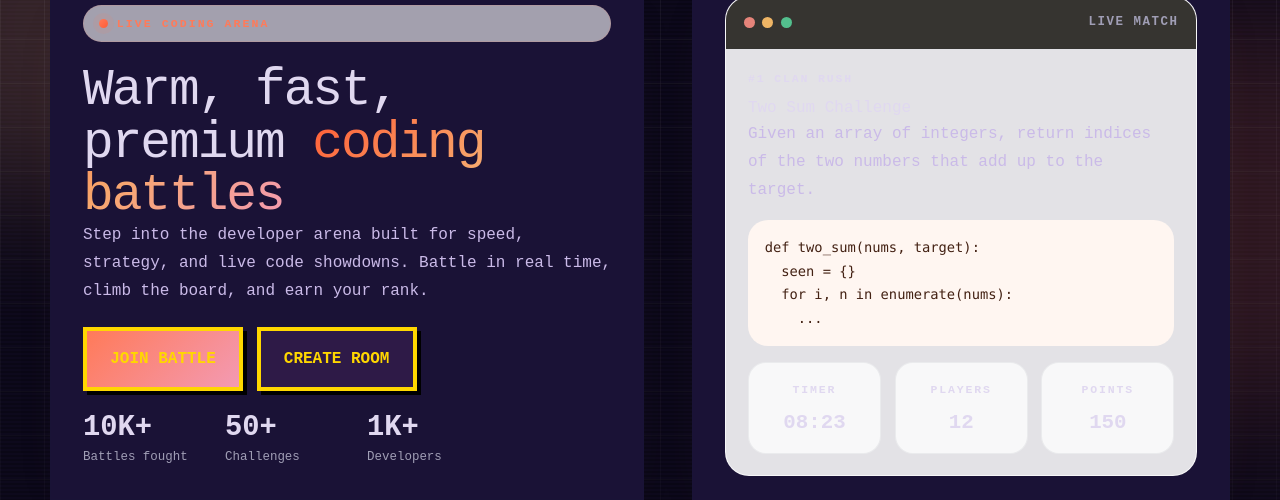
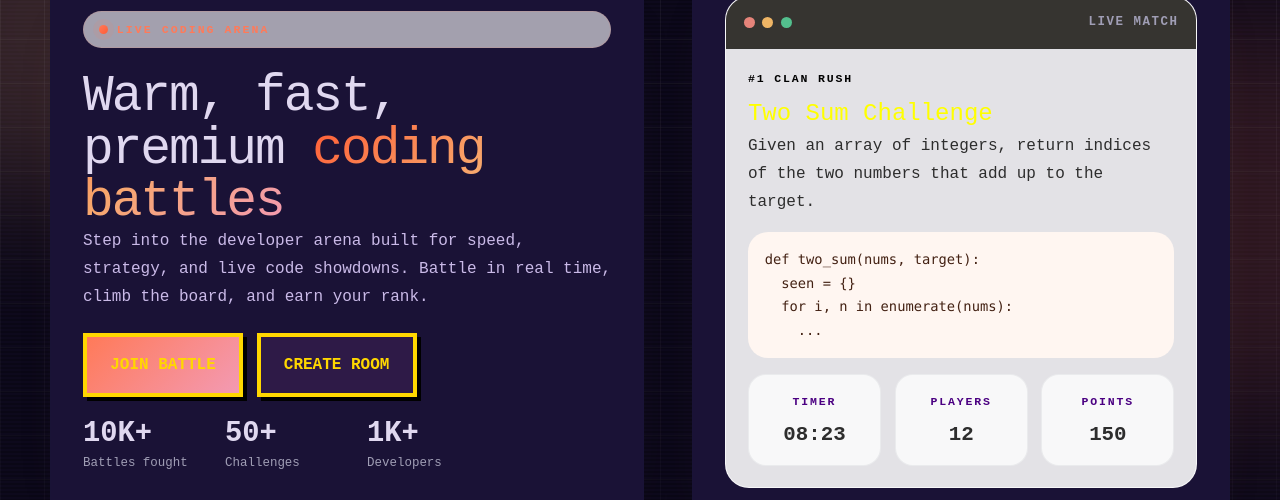
Before and after one commit to WattAboutIt/clashofcode, a React app in the folder frontend/: page / in a window 1280 px wide. Shown: the part 181-681 px from the top of the page. Built offline with nearby package versions, Linux system fonts and the light colour scheme; no server answers; the HTML template or start-up script is replaced by a standard one.

Commit message:
improve UI

```diff
--- a/frontend/src/pages/Home.jsx
+++ b/frontend/src/pages/Home.jsx
@@ -88,11 +88,9 @@ function Home() {
               </div>
               <div className="landing-terminal__body">
                 <div>
-                  <p className="label-text">#1 Clan Rush</p>
-                  <h2>Two Sum Challenge</h2>
-                  <p className="section-subtitle">
-                    Given an array of integers, return indices of the two numbers that add up to the target.
-                  </p>
+                  <p className="label-text" style={{ color: "black" }}>#1 Clan Rush</p>
+                  <h2 style={{ color: "yellow", fontSize: "24px" }}>Two Sum Challenge</h2>
+                  <p className="section-subtitle" style={{ color: '#2D2D2D' }}>Given an array of integers, return indices of the two numbers that add up to the target.</p>
                 </div>
                 <div className="landing-terminal__code">
                   <div>def two_sum(nums, target):</div>
@@ -107,8 +105,8 @@ function Home() {
                     { label: "Points", value: "150" },
                   ].map((stat) => (
                     <div key={stat.label} className="landing-terminal__stat">
-                      <span className="label-text">{stat.label}</span>
-                      <span className="landing-terminal__stat-value">{stat.value}</span>
+                      <span className="label-text" style={{ color: '#4B0082' }}>{stat.label}</span>
+                      <span className="landing-terminal__stat-value" style={{ color: '#2D2D2D' }}>{stat.value}</span>
                     </div>
                   ))}
                 </div>
```
